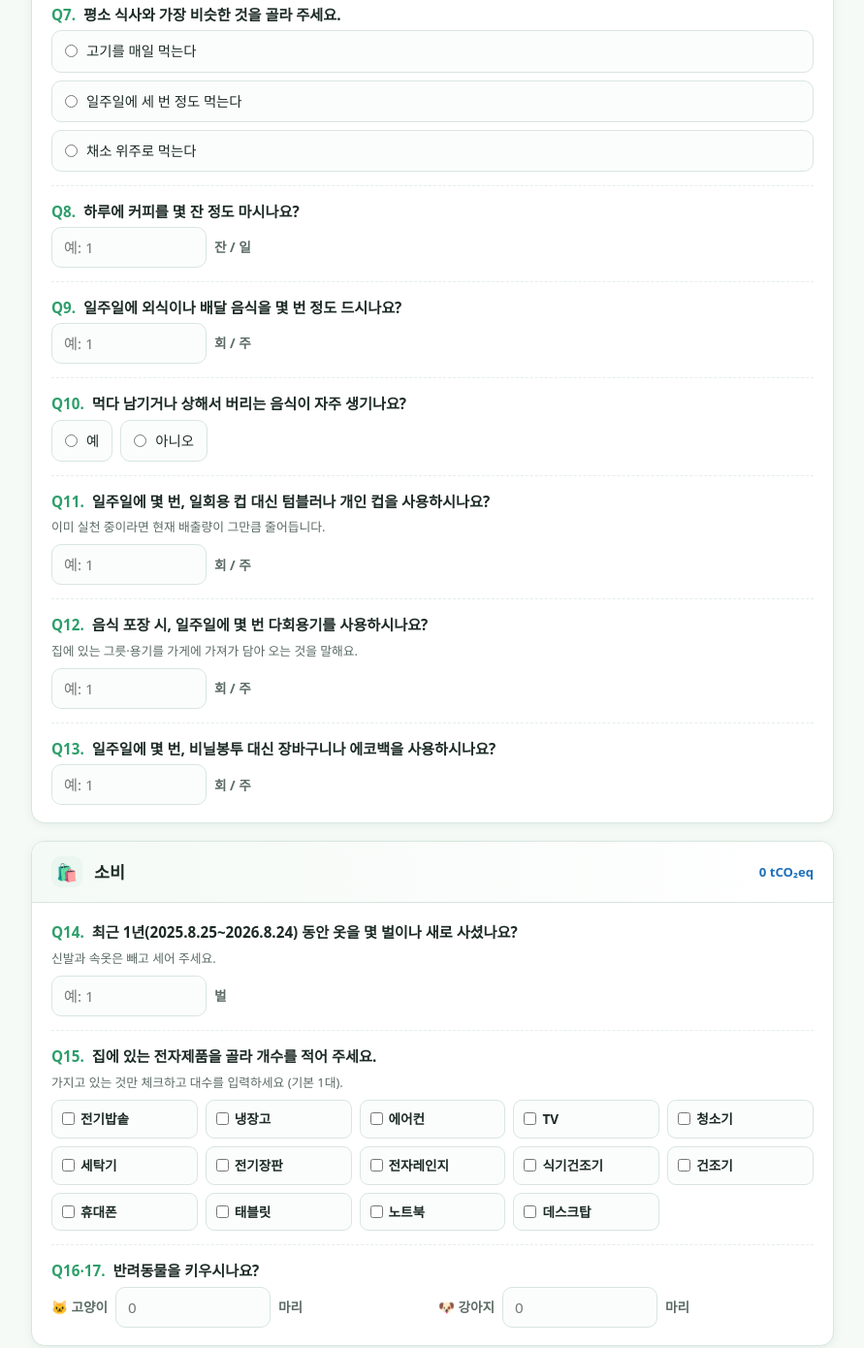
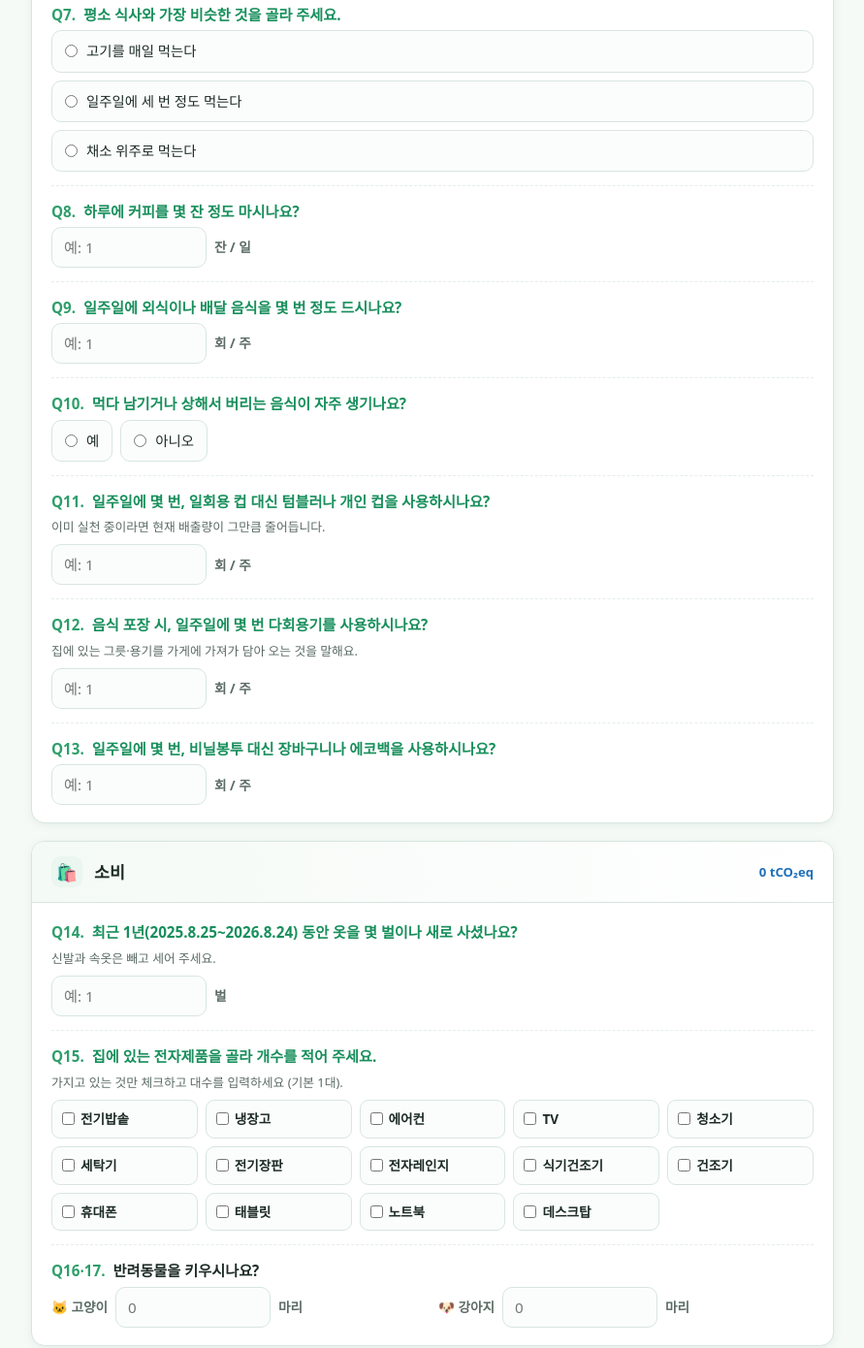
Before and after one commit to liskcheck/jiguro2, a plain HTML site: page index.html in a window 1280 px wide. Shown: the part 1246-2636 px from the top of the page at 97% size, without its empty margins (194-1085 px from the left). Drawn offline with Linux system fonts and the light colour scheme.

Commit message:
Add files via upload

```diff
--- a/index.html
+++ b/index.html
@@ -127,6 +127,7 @@ footer{text-align:center;font-size:.78rem;color:var(--ink-soft);margin-top:36px;
 @media print{body{background:#fff;}.btn-row,.no-print{display:none!important;}#results{display:block!important;}
   section.card{box-shadow:none;break-inside:avoid;}header.hero{background:var(--pine);-webkit-print-color-adjust:exact;print-color-adjust:exact;}}
 @media(prefers-reduced-motion:reduce){.bar-fill{transition:none;}html{scroll-behavior:auto;}}
+.q-label.chal{color:#188f5c;}
 </style>
 </head>
 <body>
@@ -205,7 +206,7 @@ footer{text-align:center;font-size:.78rem;color:var(--ink-soft);margin-top:36px;
   <div class="card-head"><span class="sec-ico">🍽️</span><h2>먹거리</h2><span class="live" id="h-food">0 tCO₂eq</span></div>
   <div class="card-body">
     <div class="q">
-      <div class="q-label"><span class="q-num">Q7.</span> 평소 식사와 가장 비슷한 것을 골라 주세요.</div>
+      <div class="q-label chal"><span class="q-num">Q7.</span> 평소 식사와 가장 비슷한 것을 골라 주세요.</div>
       <div class="opts" data-radio="diet">
         <label class="opt"><input type="radio" name="diet" value="1.24"> 고기를 매일 먹는다</label>
         <label class="opt"><input type="radio" name="diet" value="0.8"> 일주일에 세 번 정도 먹는다</label>
@@ -213,32 +214,32 @@ footer{text-align:center;font-size:.78rem;color:var(--ink-soft);margin-top:36px;
       </div>
     </div>
     <div class="q">
-      <div class="q-label"><span class="q-num">Q8.</span> 하루에 커피를 몇 잔 정도 마시나요?</div>
+      <div class="q-label chal"><span class="q-num">Q8.</span> 하루에 커피를 몇 잔 정도 마시나요?</div>
       <div class="unit-row"><input type="number" id="coffee" class="inline" min="0" step="1" placeholder="예: 1" oninput="live()"><span class="u">잔 / 일</span></div>
     </div>
     <div class="q">
-      <div class="q-label"><span class="q-num">Q9.</span> 일주일에 외식이나 배달 음식을 몇 번 정도 드시나요?</div>
+      <div class="q-label chal"><span class="q-num">Q9.</span> 일주일에 외식이나 배달 음식을 몇 번 정도 드시나요?</div>
       <div class="unit-row"><input type="number" id="eatout" class="inline" min="0" step="1" placeholder="예: 1" oninput="live()"><span class="u">회 / 주</span></div>
     </div>
     <div class="q">
-      <div class="q-label"><span class="q-num">Q10.</span> 먹다 남기거나 상해서 버리는 음식이 자주 생기나요?</div>
+      <div class="q-label chal"><span class="q-num">Q10.</span> 먹다 남기거나 상해서 버리는 음식이 자주 생기나요?</div>
       <div class="opts row" data-radio="foodwaste">
         <label class="opt"><input type="radio" name="foodwaste" value="0.001"> 예</label>
         <label class="opt"><input type="radio" name="foodwaste" value="0"> 아니오</label>
       </div>
     </div>
     <div class="q">
-      <div class="q-label"><span class="q-num">Q11.</span> 일주일에 몇 번, 일회용 컵 대신 텀블러나 개인 컵을 사용하시나요?</div>
+      <div class="q-label chal"><span class="q-num">Q11.</span> 일주일에 몇 번, 일회용 컵 대신 텀블러나 개인 컵을 사용하시나요?</div>
       <div class="q-desc">이미 실천 중이라면 현재 배출량이 그만큼 줄어듭니다.</div>
       <div class="unit-row"><input type="number" id="cup" class="inline" min="0" step="1" placeholder="예: 1" oninput="live()"><span class="u">회 / 주</span></div>
     </div>
     <div class="q">
-      <div class="q-label"><span class="q-num">Q12.</span> 음식 포장 시, 일주일에 몇 번 다회용기를 사용하시나요?</div>
+      <div class="q-label chal"><span class="q-num">Q12.</span> 음식 포장 시, 일주일에 몇 번 다회용기를 사용하시나요?</div>
       <div class="q-desc">집에 있는 그릇·용기를 가게에 가져가 담아 오는 것을 말해요.</div>
       <div class="unit-row"><input type="number" id="container" class="inline" min="0" step="1" placeholder="예: 1" oninput="live()"><span class="u">회 / 주</span></div>
     </div>
     <div class="q">
-      <div class="q-label"><span class="q-num">Q13.</span> 일주일에 몇 번, 비닐봉투 대신 장바구니나 에코백을 사용하시나요?</div>
+      <div class="q-label chal"><span class="q-num">Q13.</span> 일주일에 몇 번, 비닐봉투 대신 장바구니나 에코백을 사용하시나요?</div>
       <div class="unit-row"><input type="number" id="bag" class="inline" min="0" step="1" placeholder="예: 1" oninput="live()"><span class="u">회 / 주</span></div>
     </div>
   </div>
@@ -249,12 +250,12 @@ footer{text-align:center;font-size:.78rem;color:var(--ink-soft);margin-top:36px;
   <div class="card-head"><span class="sec-ico">🛍️</span><h2>소비</h2><span class="live" id="h-consume">0 tCO₂eq</span></div>
   <div class="card-body">
     <div class="q">
-      <div class="q-label"><span class="q-num">Q14.</span> 최근 1년(2025.8.25~2026.8.24) 동안 옷을 몇 벌이나 새로 사셨나요?</div>
+      <div class="q-label chal"><span class="q-num">Q14.</span> 최근 1년(2025.8.25~2026.8.24) 동안 옷을 몇 벌이나 새로 사셨나요?</div>
       <div class="q-desc">신발과 속옷은 빼고 세어 주세요.</div>
       <div class="unit-row"><input type="number" id="clothes" class="inline" min="0" step="1" placeholder="예: 1" oninput="live()"><span class="u">벌</span></div>
     </div>
     <div class="q">
-      <div class="q-label"><span class="q-num">Q15.</span> 집에 있는 전자제품을 골라 개수를 적어 주세요.</div>
+      <div class="q-label chal"><span class="q-num">Q15.</span> 집에 있는 전자제품을 골라 개수를 적어 주세요.</div>
       <div class="q-desc">가지고 있는 것만 체크하고 대수를 입력하세요 (기본 1대).</div>
       <div class="chk-grid" id="applianceGrid"></div>
     </div>
@@ -273,13 +274,13 @@ footer{text-align:center;font-size:.78rem;color:var(--ink-soft);margin-top:36px;
   <div class="card-head"><span class="sec-ico">🚌</span><h2>교통</h2><span class="live" id="h-transport">0 tCO₂eq</span></div>
   <div class="card-body">
     <div class="q">
-      <div class="q-label"><span class="q-num">Q18.</span> 평소 일주일 동안 각 교통수단을 몇 시간이나 이용하시나요?</div>
+      <div class="q-label chal"><span class="q-num">Q18.</span> 평소 일주일 동안 각 교통수단을 몇 시간이나 이용하시나요?</div>
       <div class="q-desc">30분은 0.5시간으로 적어 주세요. 예: 매일 왕복 1시간씩 5일 버스를 타면 5시간. 이용하는 것만 적으면 됩니다.</div>
       <div class="time-grid" id="transportGrid"></div>
       <div class="q-desc" style="color:var(--amber);margin-top:8px;">* 전기자전거·PM은 공식 원단위가 아직 없어 참고 입력(계산 미포함)입니다.</div>
     </div>
     <div class="q">
-      <div class="q-label"><span class="q-num">Q19.</span> 최근 1년(2025.8.25~2026.8.24) 동안 비행기를 몇 시간이나 타셨나요?</div>
+      <div class="q-label chal"><span class="q-num">Q19.</span> 최근 1년(2025.8.25~2026.8.24) 동안 비행기를 몇 시간이나 타셨나요?</div>
       <div class="q-desc">편도 기준으로 더해 주세요. 예: 제주 왕복은 약 2시간.</div>
       <div class="unit-row"><input type="number" id="air" class="inline" min="0" step="0.5" placeholder="예: 1" oninput="live()"><span class="u">시간 / 년</span></div>
     </div>
@@ -348,7 +349,7 @@ footer{text-align:center;font-size:.78rem;color:var(--ink-soft);margin-top:36px;
   <div class="card-head"><span class="sec-ico">🎮</span><h2>여가</h2><span class="live" id="h-leisure">0 tCO₂eq</span></div>
   <div class="card-body">
     <div class="q">
-      <div class="q-label"><span class="q-num">Q27.</span> 평소 여가 시간을 주로 어떻게 보내시나요? (2가지 선택)</div>
+      <div class="q-label chal"><span class="q-num">Q27.</span> 평소 여가 시간을 주로 어떻게 보내시나요? (2가지 선택)</div>
       <div class="chk-grid" id="leisureGrid"></div>
     </div>
     <div class="q">
```
